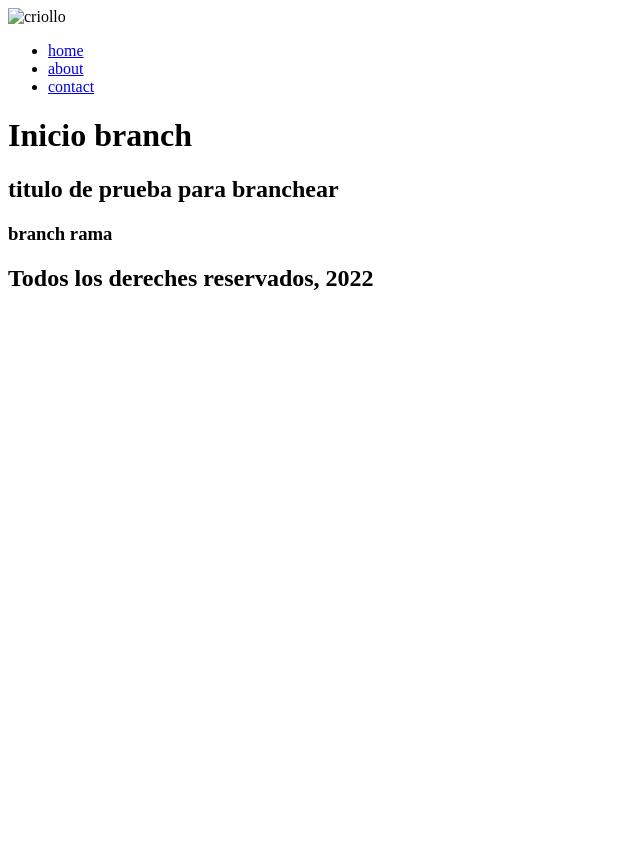
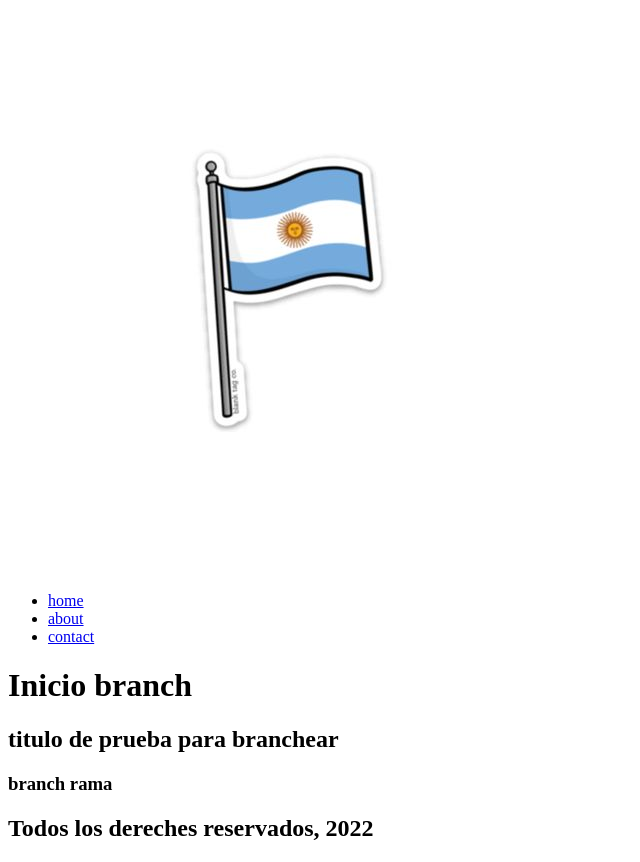
Before and after one commit to fedearc/branch, a plain HTML site: page index.html in a window 1280 px wide. Shown: the whole page, without its empty margins (0-640 px from the left). Before the commit the page ends 800 px from the top, so only its background shows below. Drawn offline with Linux system fonts and the light colour scheme.

Commit message:
cambio de img

```diff
--- a/index.html
+++ b/index.html
@@ -8,7 +8,7 @@
 </head>
 <body>
     <nav>
-        <img src="./img/Firenze.JPG" alt="criollo">
+        <img src="./img/img/banderita arg.jpg" alt="criollo">
         <ul>
             <li><a href="#">home</a></li>
             <li><a href="#">about</a></li>
```
